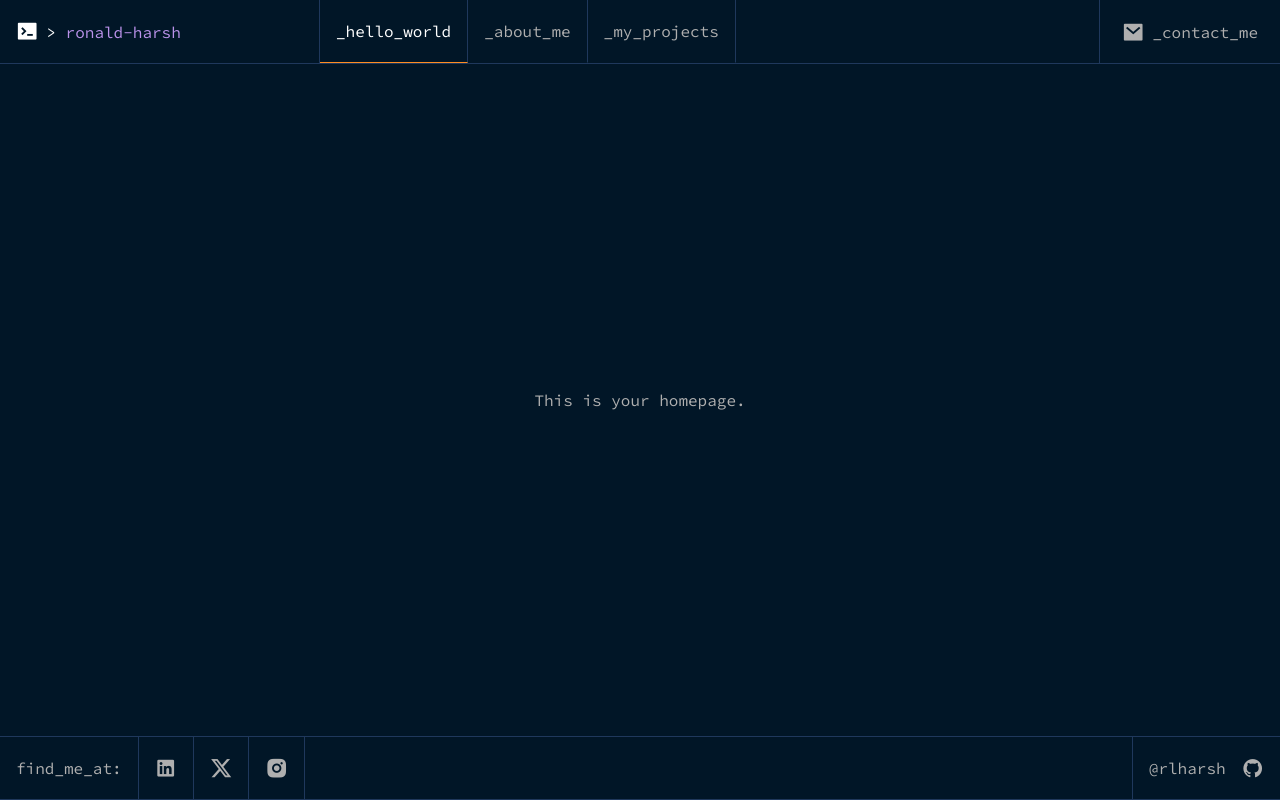
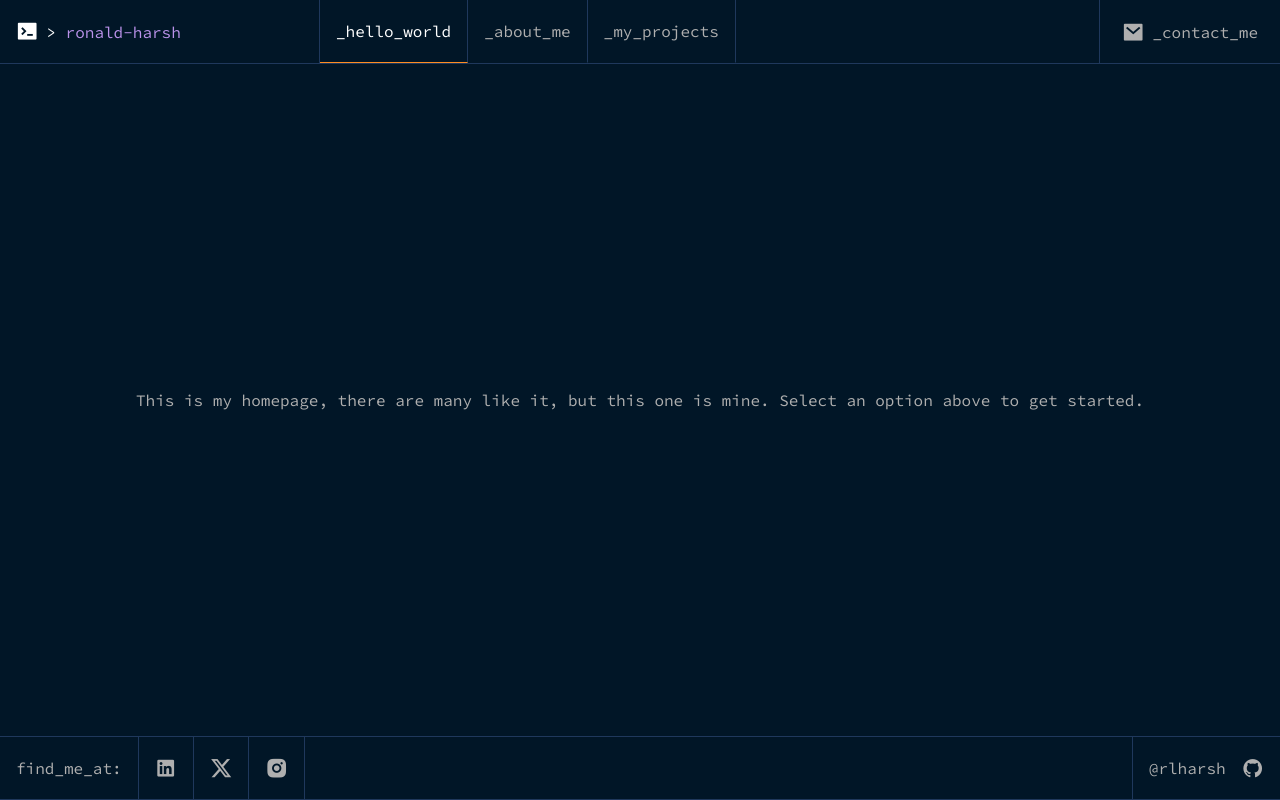
Before and after one commit to rlharsh/final-portfolio, a React (Vite) app: page / in a window 1280 px wide. Built offline with nearby package versions, Linux system fonts and the light colour scheme.

Commit message:
Added cheeky text.

```diff
--- a/src/Pages/Home/Home.jsx
+++ b/src/Pages/Home/Home.jsx
@@ -6,7 +6,10 @@ import "./home.css";
 const Home = () => {
   return (
     <div className="hero-container flex center no-select">
-      <p>This is your homepage.</p>
+      <p>
+        This is my homepage, there are many like it, but this one is mine.
+        Select an option above to get started.
+      </p>
     </div>
   );
 };
```
